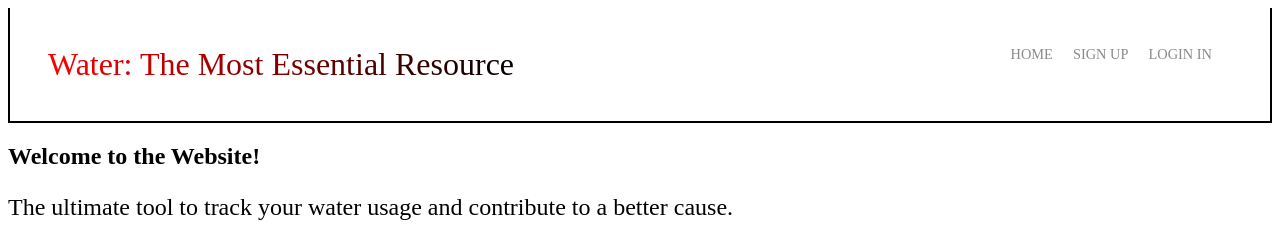
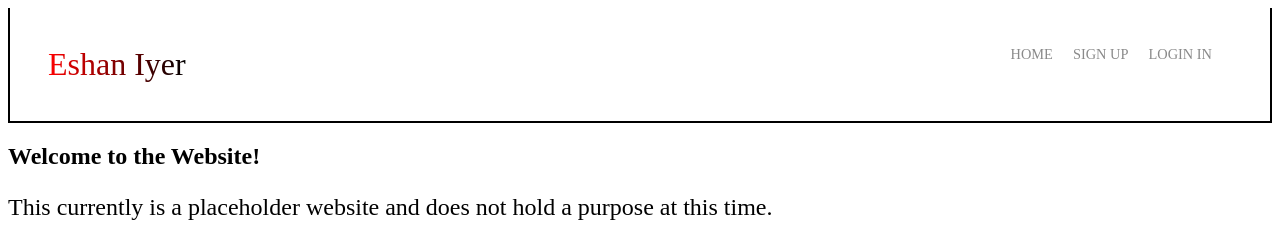
Before and after one commit to Nazchanel/water-wizard, a Flask app: page / in a window 1280 px wide. Shown: the top 242 px of the page. Run offline with Flask 2, Linux system fonts and the light colour scheme.

Commit message:
Added placeholder message

```diff
--- a/templates/index.html
+++ b/templates/index.html
@@ -14,7 +14,7 @@
   <div class="nav-wrapper">
       <div class="left-side">
           <div class="brand">
-              <div>Water: The Most Essential Resource</div>
+              <div>Eshan Iyer</div>
           </div>
       </div>
       <div class="right-side">
@@ -31,7 +31,7 @@
   </div>
     </div>
 <h2>Welcome to the Website!</h2>
-<p style="font-size: 1.5em;">The ultimate tool to track your water usage and contribute to a better cause.</p>
+<p style="font-size: 1.5em;">This currently is a placeholder website and does not hold a purpose at this time.</p>
 <p><img src="https://www.wearebarnsley.com/storage/news-articles/June2021/baEqPbQHq7U1DCqGtNXw.jpg" alt="" width="395" height="177" /></p>
 
 {% endblock %}
```
